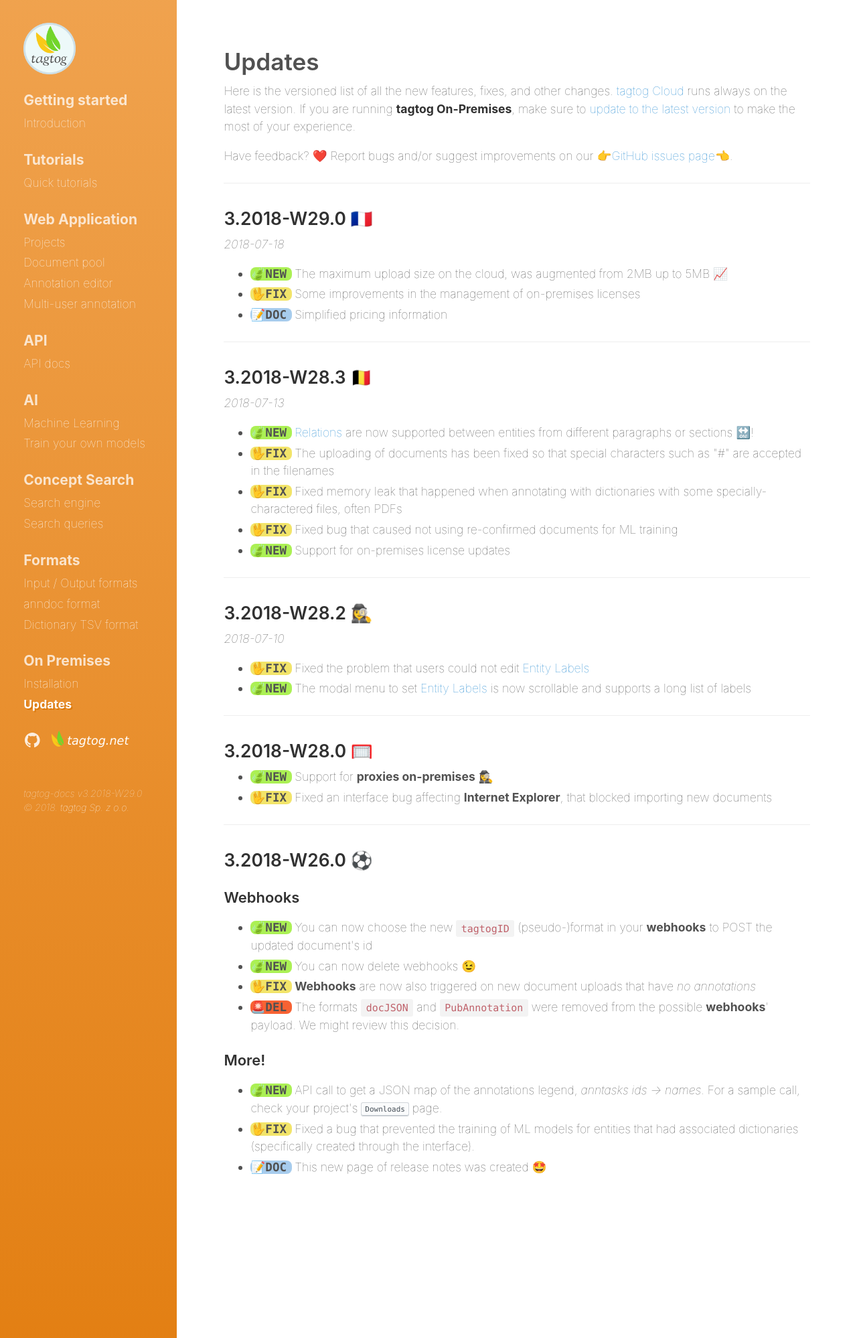
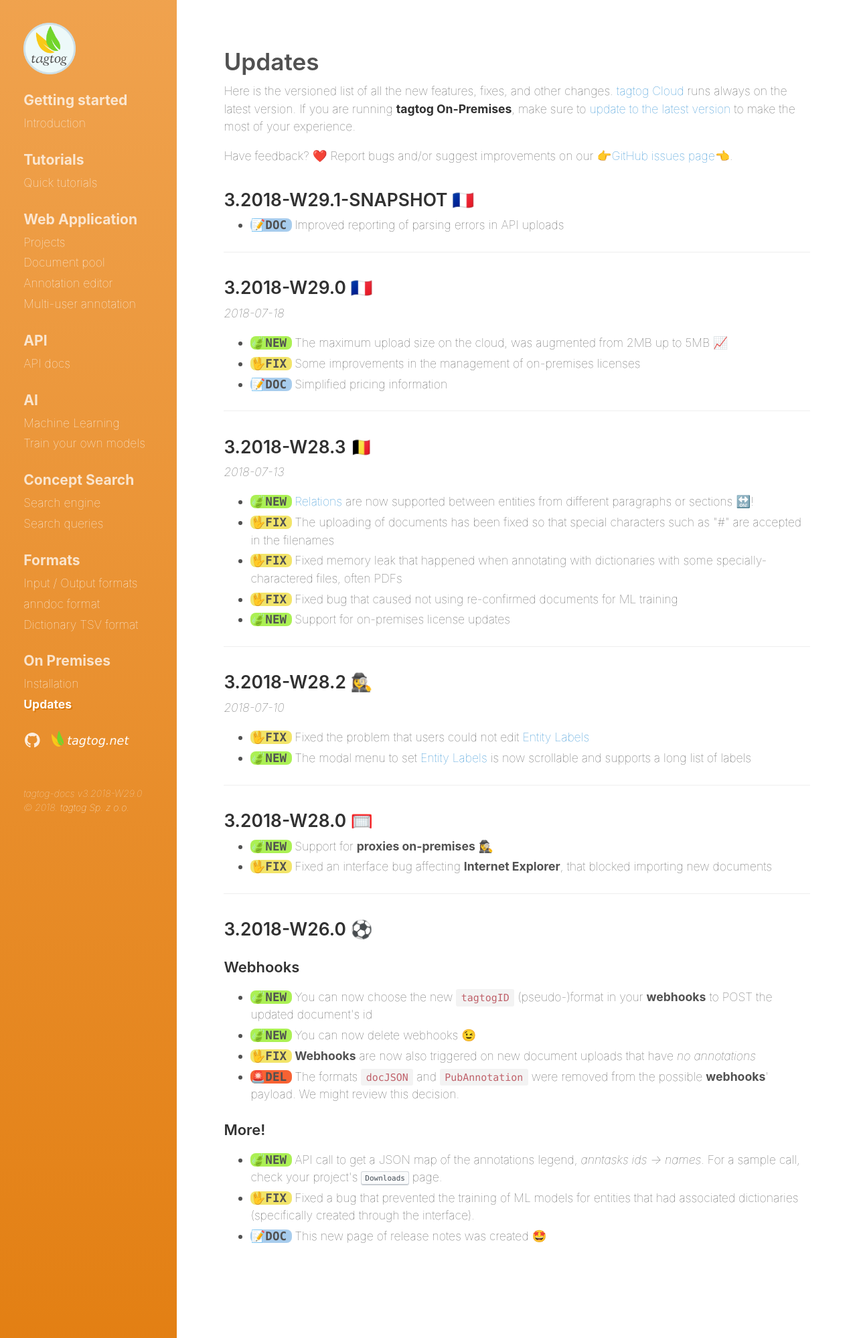
Before and after one commit to tagtogorg/tagtog-doc, a Jekyll site: the page built from updates.md, in a window 1280 px wide. Shown: the whole page at 67% size. Built offline with Jekyll 4.4.1, drawn with Linux system fonts in a browser that asks for light colours; nearby versions of some CDN libraries; emoji names are drawn with the system emoji font.

Commit message:
document

```diff
--- a/updates.md
+++ b/updates.md
@@ -8,6 +8,12 @@ id: updates
 Here is the versioned list of all the new features, fixes, and other changes. [tagtog Cloud](https://www.tagtog.net) runs always on the latest version. If you are running **tagtog On-Premises**, make sure to [update to the latest version](on_premises_README.html) to make the most of your experience.
 
 Have feedback? :heart: Report bugs and/or suggest improvements on our [:point_right:GitHub issues page:point_left:](https://github.com/tagtog/tagtog-doc/issues).
+
+## 3.2018-W29.1-SNAPSHOT 🇫🇷
+
+<ul class="updates">
+  <li class="doc">Improved reporting of parsing errors in API uploads</li>
+</ul>
 
 ---
 
```
